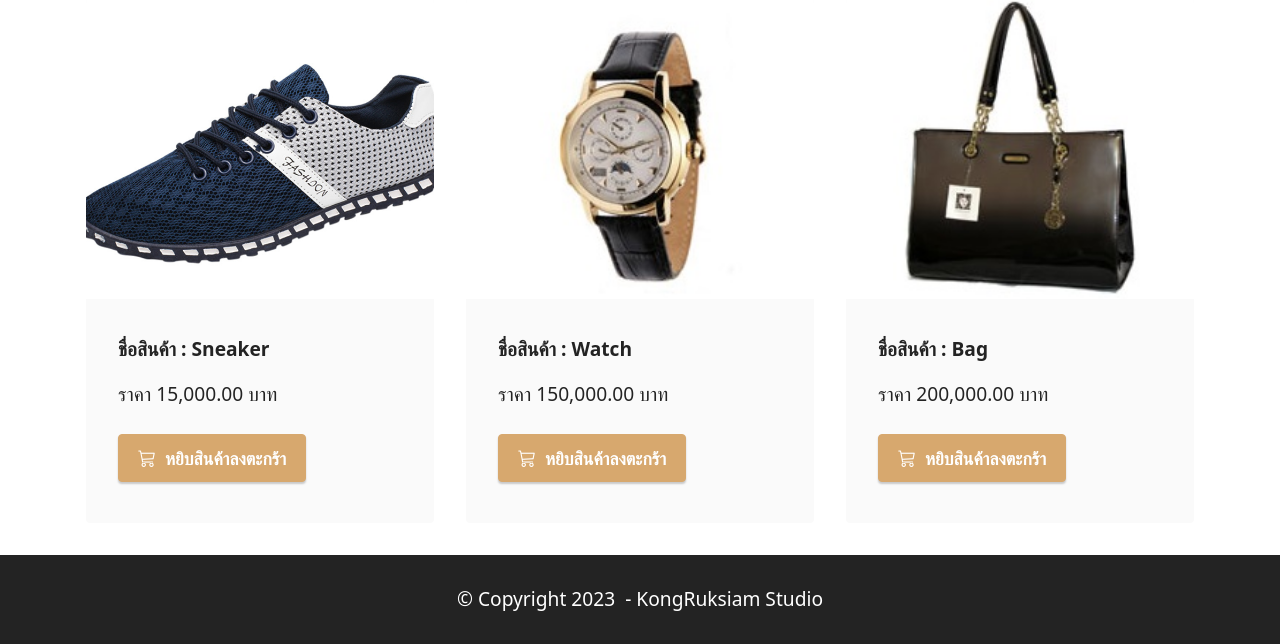
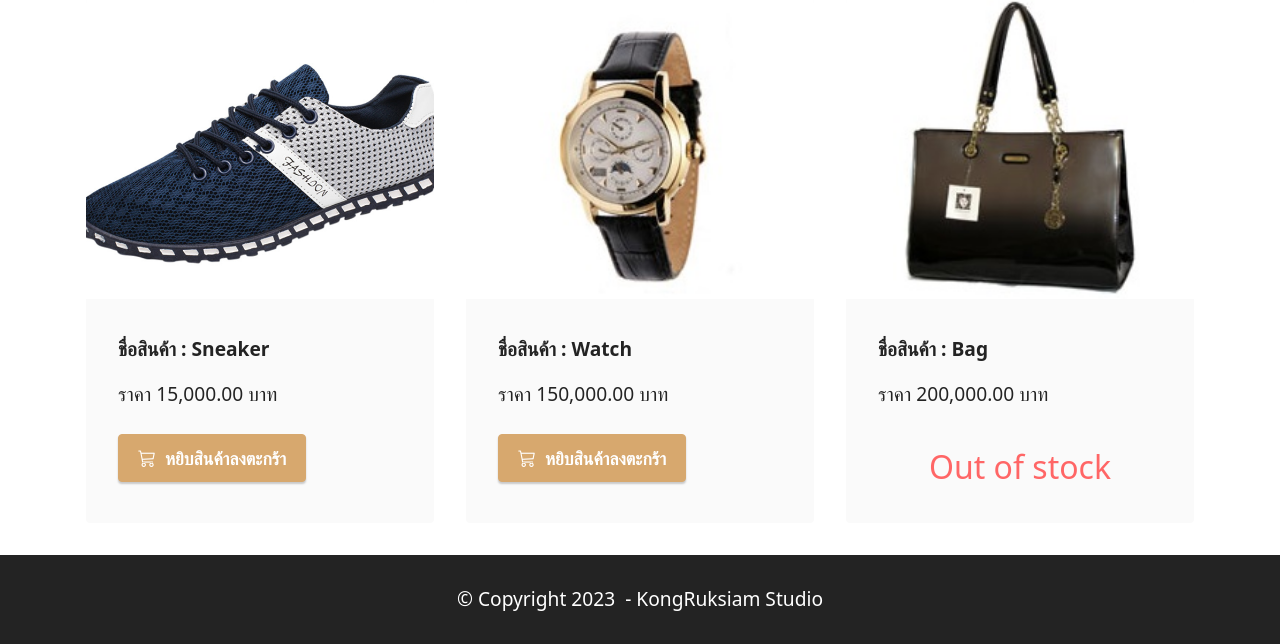
Before and after one commit to kiatklai/shoppingproject, a Django app: page / in a window 1280 px wide. Shown: the part 194-838 px from the top of the page. Run offline with Django 4.2, Linux system fonts and the light colour scheme; data comes from the database, SQL or seed files in the repository; both versions use the stored data as it was after the commit.

Commit message:
在庫ありなしの場合、条件設定

```diff
--- a/productapp/templates/index.html
+++ b/productapp/templates/index.html
@@ -29,10 +29,14 @@
                           <p class="mbr-text mbr-fonts-style mt-3 display-7">ราคา {{product.price | intcomma }} บาท</p>
                       </div>
                       <div class="mbr-section-btn item-footer mt-2">
+                        {% if product.stock <= 0 %}
+                          <h2 class="text-secondary text-center">Out of stock</h2>
+                        {% else %}
                           <a href="cart.html" class="btn btn-primary display-4">
                               <i class="bi bi-cart3"></i></i>&nbsp;
                               หยิบสินค้าลงตะกร้า
                           </a>
+                        {% endif %}
                       </div>
                   </div>
               </div>
```
Also changed, not shown: db.sqlite3.
